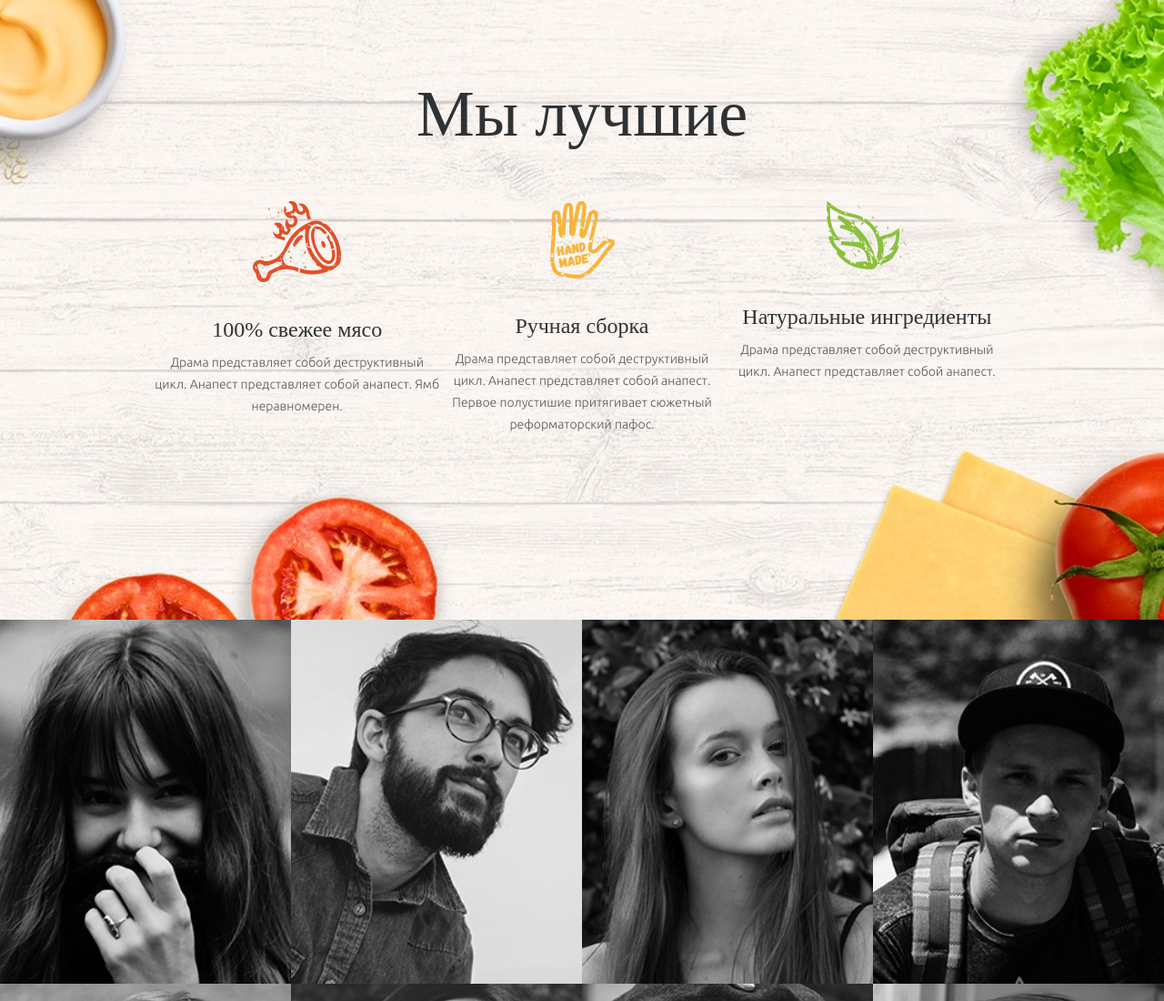
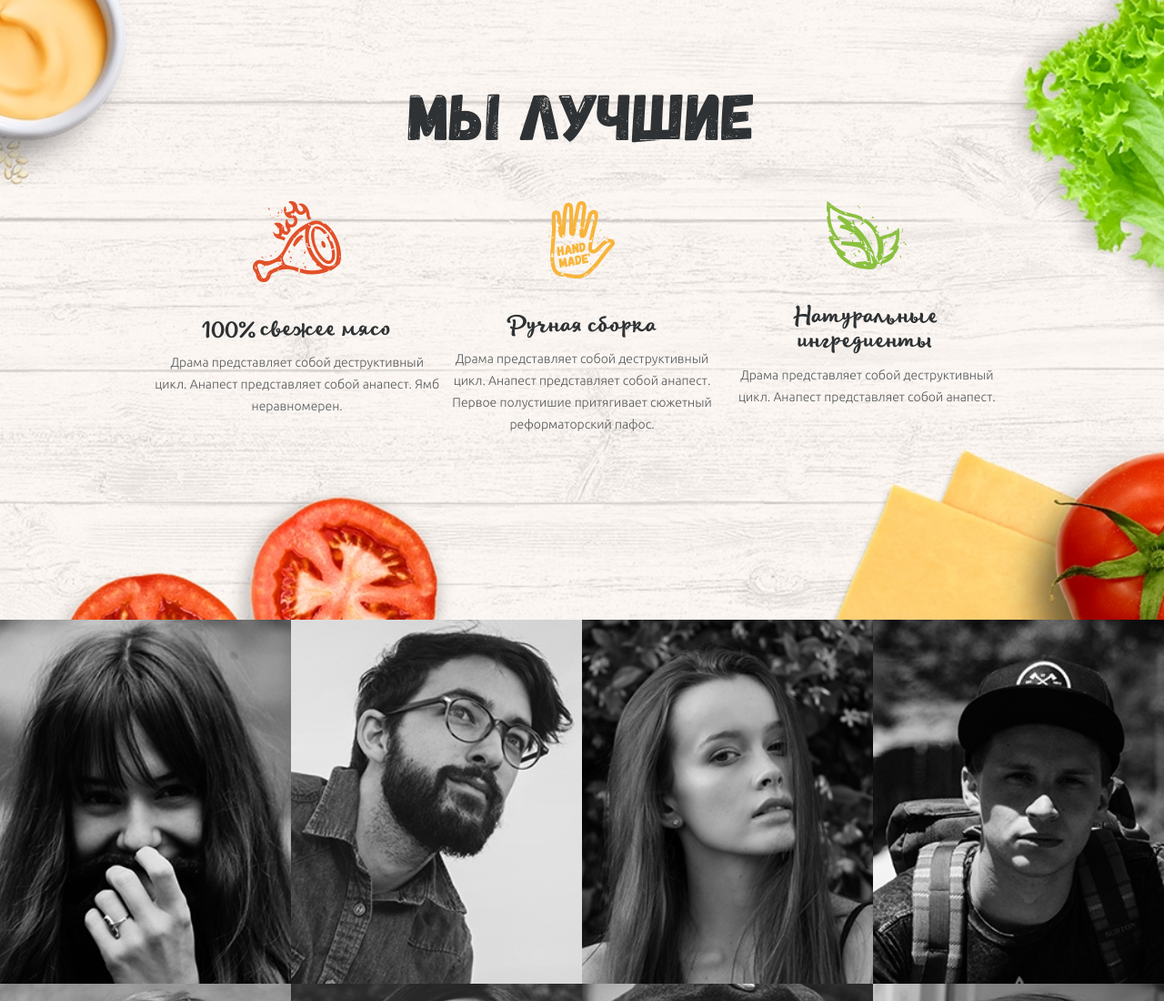
Before and after one commit to snypoon/burger, a plain HTML site: page index.html in a window 1280 px wide. Shown: the part 919-2019 px from the top of the page at 91% size. Drawn offline with nearby package versions, Linux system fonts and the light colour scheme; the site is published under a folder, as on GitHub Pages, so addresses that start at the root find nothing.

Commit message:
заменил файл main.css

```diff
--- a/css/main.css
+++ b/css/main.css
@@ -1,17 +1,17 @@
 @font-face {
   font-family: 'Gagalin';
-  src: url("/fonts/Gagalin-Regular.woff2") format("woff2"), url("/fonts/Gagalin-Regular.woff") format("woff");
+  src: url("../fonts/Gagalin-Regular.woff2") format("woff2"), url("../fonts/Gagalin-Regular.woff") format("woff");
   font-weight: normal;
   font-style: normal; }
 
 @font-face {
   font-family: 'Lifehack';
-  src: url("/fonts/Lifehack-Medium.woff2") format("woff2"), url("/fonst/Lifehack-Medium.woff") format("woff");
+  src: url("../fonts/Lifehack-Medium.woff2") format("woff2"), url("../fonst/Lifehack-Medium.woff") format("woff");
   font-weight: 500;
   font-style: normal; }
 
 body {
-  font-family: "Ubuntu";
+  font-family: 'Ubuntu';
   font-size: 14px; }
 
 html, body {
```
